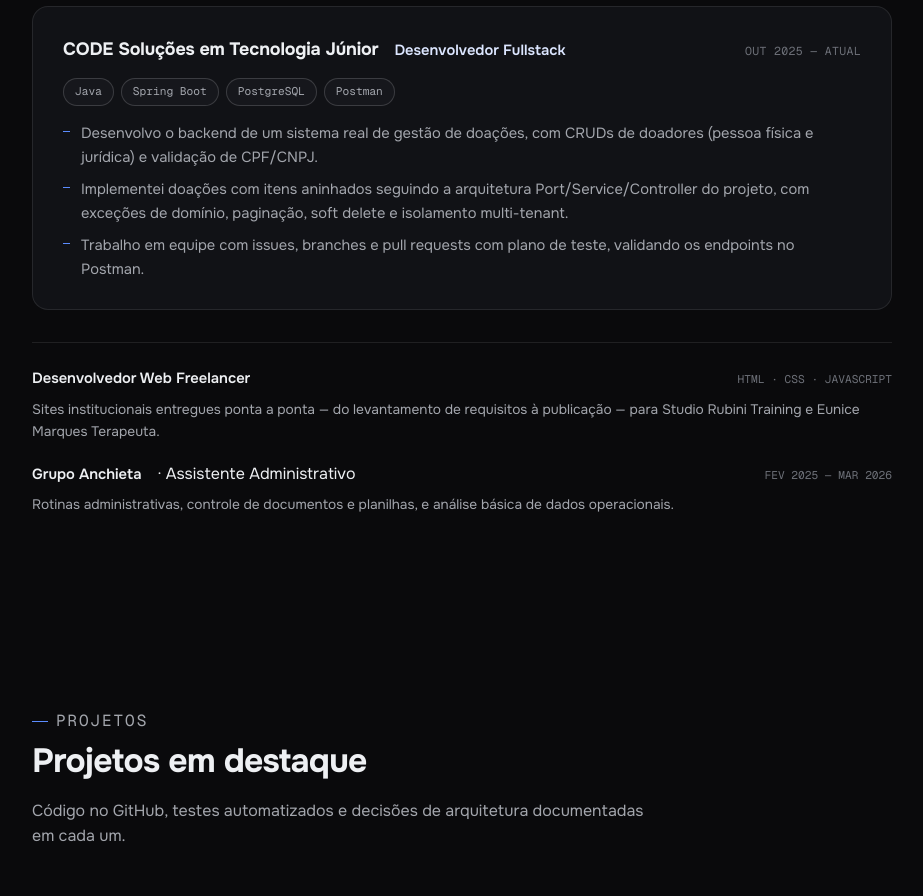
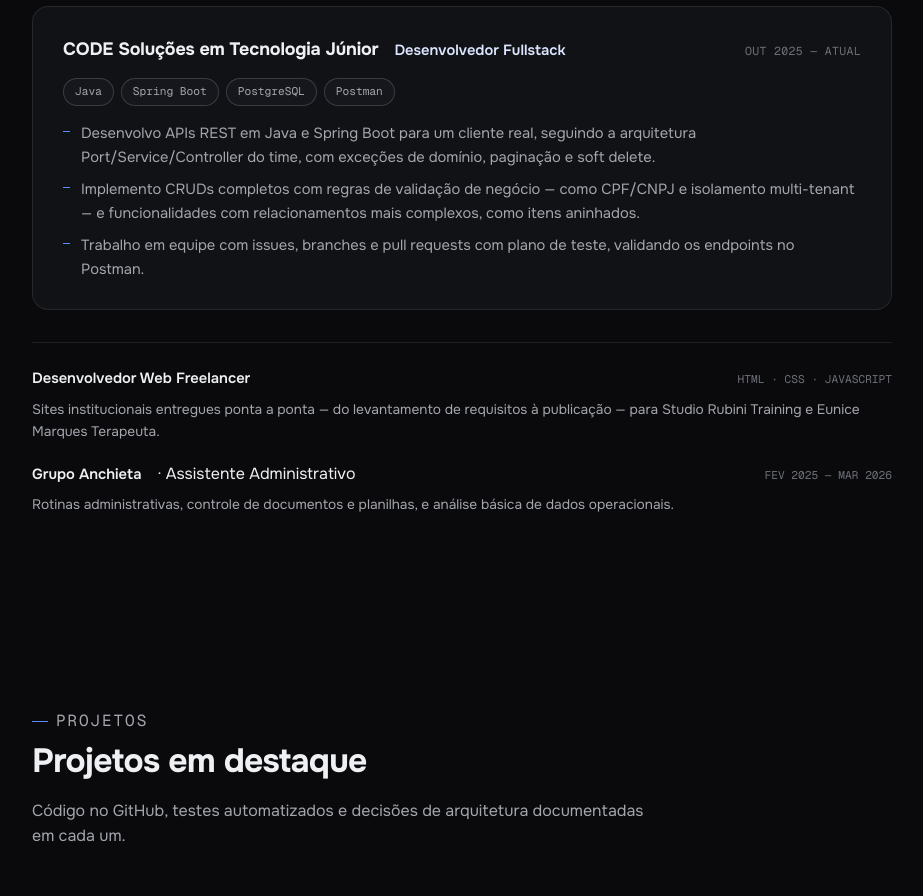
Before and after one commit to kauaazn/portfolio, a plain HTML site: page index.html in a window 1280 px wide. Shown: the part 1880-2776 px from the top of the page, without its empty margins (42-965 px from the left). Drawn offline with nearby package versions, Linux system fonts and the light colour scheme.

Commit message:
Rebalance CODE experience copy away from one client's domain
The bullets read as too centered on the donation-management client
(IRR) specifics. Reframe around the backend work itself (REST APIs,
layered architecture, validation rules) and mention the donation
domain only as a supporting example, in both the site and the resume
PDF.

Co-Authored-By: Claude Sonnet 5 <noreply@anthropic.com>
Claude-Session: https://claude.ai/code/session_011V6YfSQ7pxmZnkzSzepLKz

```diff
--- a/index.html
+++ b/index.html
@@ -405,8 +405,8 @@ footer a:hover{color:var(--ink-dim)}
           <span class="tag">Java</span><span class="tag">Spring Boot</span><span class="tag">PostgreSQL</span><span class="tag">Postman</span>
         </div>
         <ul>
-          <li>Desenvolvo o backend de um sistema real de gestão de doações, com CRUDs de doadores (pessoa física e jurídica) e validação de CPF/CNPJ.</li>
-          <li>Implementei doações com itens aninhados seguindo a arquitetura Port/Service/Controller do projeto, com exceções de domínio, paginação, soft delete e isolamento multi-tenant.</li>
+          <li>Desenvolvo APIs REST em Java e Spring Boot para um cliente real, seguindo a arquitetura Port/Service/Controller do time, com exceções de domínio, paginação e soft delete.</li>
+          <li>Implemento CRUDs completos com regras de validação de negócio — como CPF/CNPJ e isolamento multi-tenant — e funcionalidades com relacionamentos mais complexos, como itens aninhados.</li>
           <li>Trabalho em equipe com issues, branches e pull requests com plano de teste, validando os endpoints no Postman.</li>
         </ul>
       </article>
```
Also changed, not shown: 1 other file.
